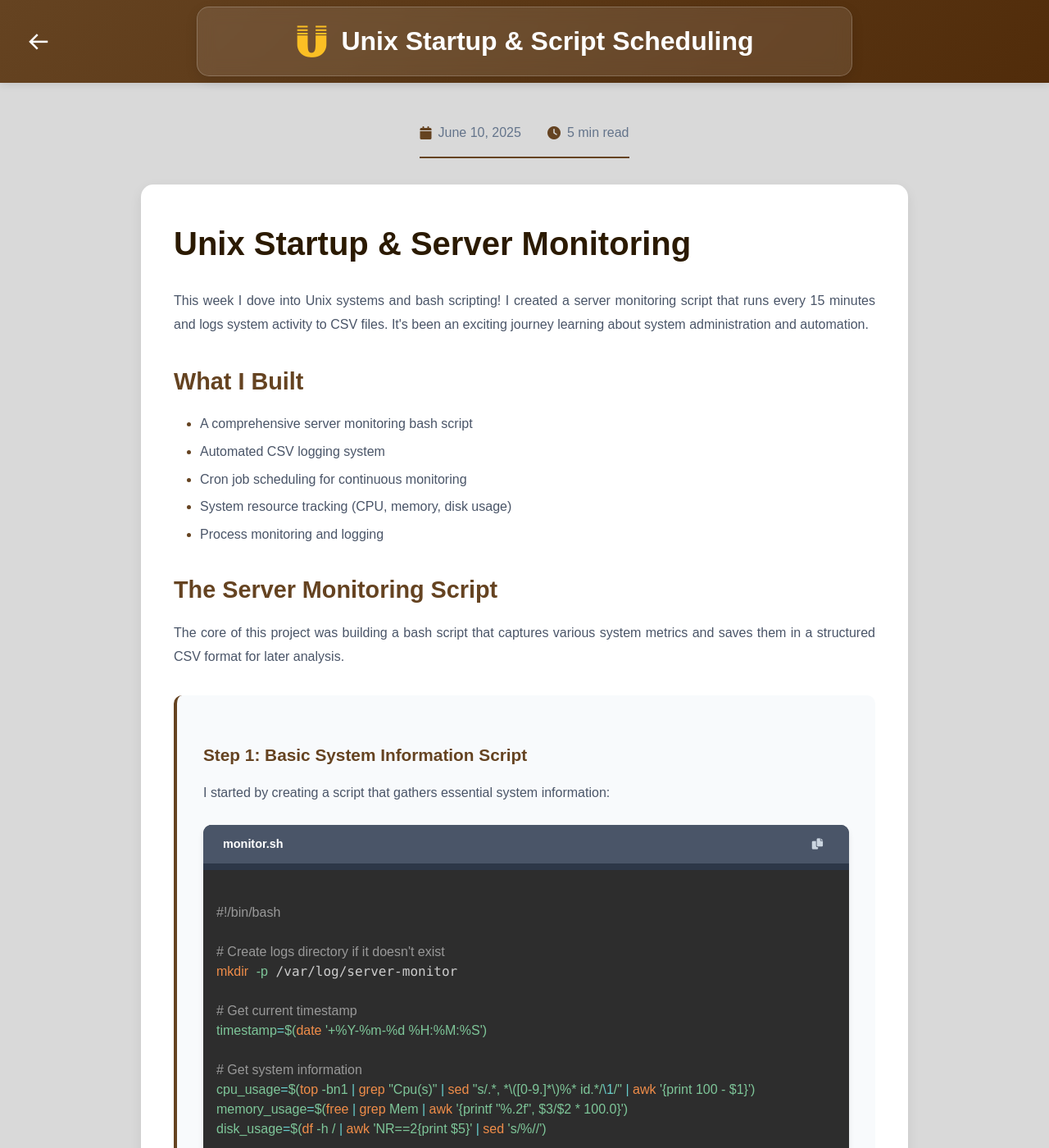
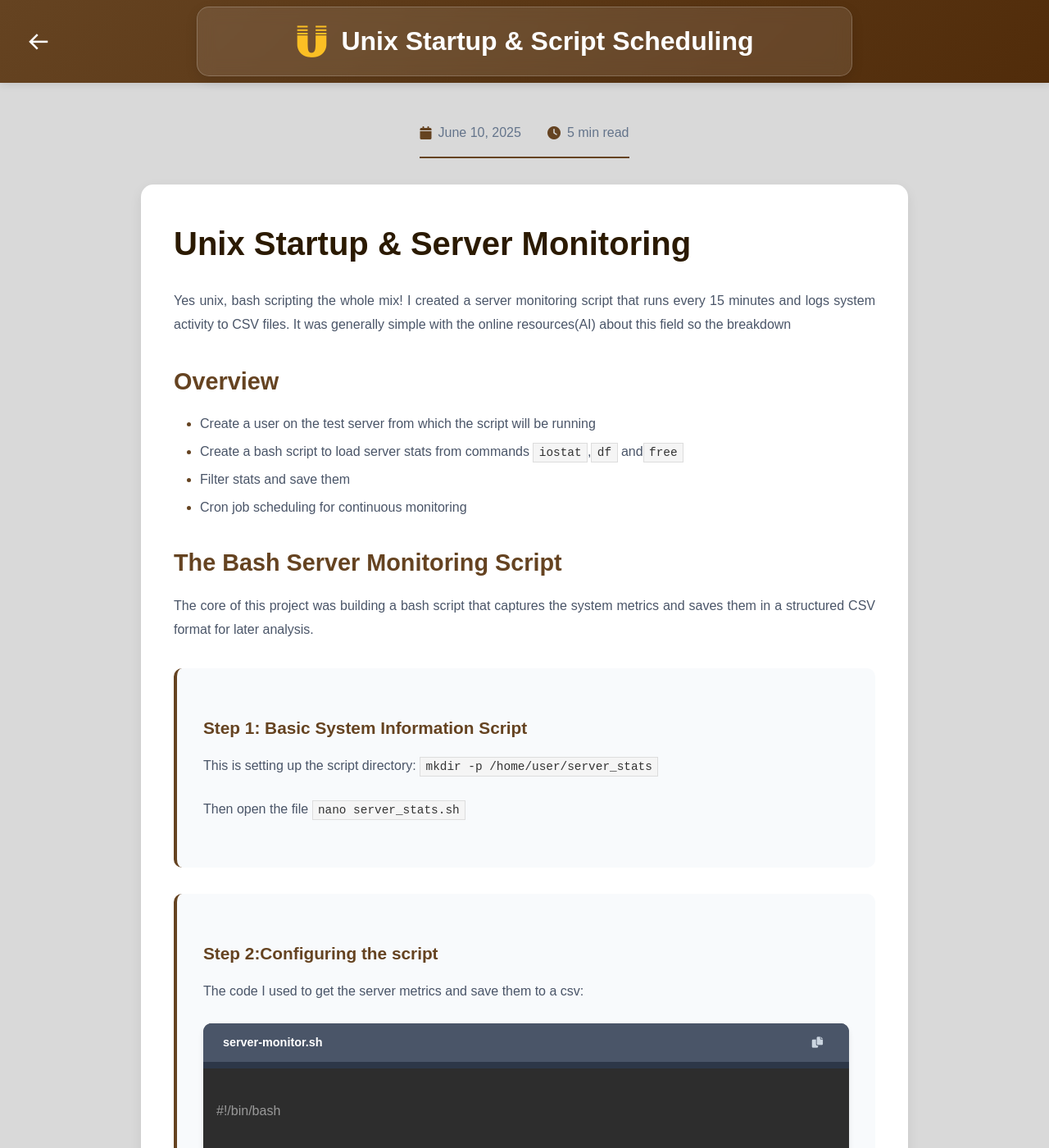
Before and after one commit to BarakaM10/BarakaM10.github.io, a Jekyll site: the page docs/blog2.html, which Jekyll copies as it is, in a window 1280 px wide and 1400 px high. Shown: the whole window at 82% size. Built offline with Jekyll 4.4.1, drawn with Linux system fonts in a browser that asks for light colours; nearby versions of some CDN libraries; some of the changed text lies outside the part shown.

Commit message:
finished blog 2

```diff
--- a/docs/blog2.html
+++ b/docs/blog2.html
@@ -37,27 +37,32 @@
             <div class="description">
                 <h2>Unix Startup & Server Monitoring</h2>
 
-                <p>This week I dove into Unix systems and bash scripting! I created a server monitoring script that runs every 15 minutes and logs system activity to CSV files. It's been an exciting journey learning about system administration and automation.</p>
+                <p>Yes unix, bash scripting the whole mix! I created a server monitoring script that runs every 15 minutes and logs system activity to CSV files. It was generally simple with the online resources(AI) about this field so the breakdown</p>
 
-                <h3>What I Built</h3>
+                <h3>Overview</h3>
                 <ul>
-                    <li>A comprehensive server monitoring bash script</li>
-                    <li>Automated CSV logging system</li>
+                    <li>Create a user on the test server from which the script will be running</li>
+                    <li>Create a bash script to load server stats from commands <code>iostat</code>,<code>df</code> and<code>free</code></li>
+                    <li>Filter stats and save them</li>
                     <li>Cron job scheduling for continuous monitoring</li>
-                    <li>System resource tracking (CPU, memory, disk usage)</li>
-                    <li>Process monitoring and logging</li>
                 </ul>
 
-                <h3>The Server Monitoring Script</h3>
-                <p>The core of this project was building a bash script that captures various system metrics and saves them in a structured CSV format for later analysis.</p>
+                <h3>The Bash Server Monitoring Script</h3>
+                <p>The core of this project was building a bash script that captures the system metrics and saves them in a structured CSV format for later analysis.</p>
 
                 <div class="step">
                     <h4>Step 1: Basic System Information Script</h4>
-                    <p>I started by creating a script that gathers essential system information:</p>
+                    <p>This is setting up the script directory: <code>mkdir -p /home/user/server_stats</code></p>
+                    <p>Then open the file <code>nano server_stats.sh</code></p>
+                </div>
+
+                <div class="step">
+                    <h4>Step 2:Configuring the script</h4>
+                    <p>The code I used to get the server metrics and save them to a csv:</p>
 
                     <div class="code-block">
                         <div class="code-header">
-                            <span>monitor.sh</span>
+                            <span>server-monitor.sh</span>
                             <button class="copy-btn" onclick="copyCode(this)">
                                 <i class="fas fa-copy"></i>
                             </button>
@@ -66,63 +71,49 @@
                             <code class="language-bash">
 #!/bin/bash
 
-# Create logs directory if it doesn't exist
-mkdir -p /var/log/server-monitor
 
-# Get current timestamp
-timestamp=$(date '+%Y-%m-%d %H:%M:%S')
+DATE=$(date +%Y%m%d)
+SCRIPT_PATH=$(realpath "$0")
+SCRIPT_DIR=$(dirname "$SCRIPT_PATH")
+mkdir -p "$SCRIPT_DIR/logs"
+ERRFILE="$SCRIPT_DIR/logs/server-monitor-$DATE-error.log"
 
-# Get system information
-cpu_usage=$(top -bn1 | grep "Cpu(s)" | sed "s/.*, *\([0-9.]*\)%* id.*/\1/" | awk '{print 100 - $1}')
-memory_usage=$(free | grep Mem | awk '{printf "%.2f", $3/$2 * 100.0}')
-disk_usage=$(df -h / | awk 'NR==2{print $5}' | sed 's/%//')
+#files for saving server statistics
+MEMORY_FILE="$SCRIPT_DIR/logs/memory-metrics-$DATE.csv"
+DISK_FILE="$SCRIPT_DIR/logs/disk-usage-metrics-$DATE.csv"
+IO_FILE="$SCRIPT_DIR/logs/io-metrics-$DATE.csv"
+CURRENT_TIMESTAMP=$(date +'%Y-%m-%d %H:%M:%S')
 
-# Log to CSV
-echo "$timestamp,$cpu_usage,$memory_usage,$disk_usage" >> /var/log/server-monitor/system_stats.csv
-                            </code>
-                        </pre>
-                    </div>
-                </div>
+#create headers for the files
+[[ ! -f "$MEMORY_FILE" ]] && echo "Time,Total_Memory,Memory_Used" > $MEMORY_FILE
+[[ ! -f "$DISK_FILE" ]] && echo "Time,Device,Size,Available,Usage" > $DISK_FILE
+[[ ! -f "$IO_FILE" ]] && echo "Time,Io_wait,Idle,TPS,KBW" > $IO_FILE
 
-                <div class="step">
-                    <h4>Step 2: Enhanced Monitoring with Process Tracking</h4>
-                    <p>I expanded the script to include process monitoring and network statistics:</p>
+#saving memory stats
+## LOG FILES
+MEMORY_STATS=$(free -h | grep "Mem:" 2>> "$ERRFILE")
+MEM_TOTAL=$(echo $MEMORY_STATS | awk '{print $2}' 2>> "$ERRFILE")
+MEM_USED=$(echo $MEMORY_STATS | awk '{print $3}' 2>> "$ERRFILE")
+echo "$(date +'%d/%m/%Y %H:%M:%S'),$MEM_TOTAL,$MEM_USED" >> "$MEMORY_FILE"
 
-                    <div class="code-block">
-                        <div class="code-header">
-                            <span>enhanced_monitor.sh</span>
-                            <button class="copy-btn" onclick="copyCode(this)">
-                                <i class="fas fa-copy"></i>
-                            </button>
-                        </div>
-                        <pre>
-                            <code class="language-bash">
-#!/bin/bash
+#Saving disk usage stats
+#LOG FILES
+df -h | grep -E "^/dev/" | while read specs; do
+    DEVICE=$(echo $specs | awk '{print $1}' 2>> "$ERRFILE")
+    SIZE=$(echo $specs | awk '{print $2}' 2>> "$ERRFILE")
+    AVAIL=$(echo $specs | awk '{print $4}' 2>> "$ERRFILE")
+    USE=$(echo $specs | awk '{print $5}' | sed 's/%//' 2>> "$ERRFILE")
+    echo "$(date +'%d/%m/%Y %H:%M:%S'),$DEVICE,$SIZE,$AVAIL,$USE" >> "$DISK_FILE"
+done 2>> "$ERRFILE"
 
-LOG_DIR="/var/log/server-monitor"
-mkdir -p $LOG_DIR
 
-timestamp=$(date '+%Y-%m-%d %H:%M:%S')
+#Saving IO stats
+IOWAIT=$(iostat -c | awk '/avg-cpu:/{getline; print $4}' 2>> "$ERRFILE" )
+IDLE=$(iostat -c | awk '/avg-cpu:/{getline; print $6}' 2>> "$ERRFILE" )
+TPS=$(iostat -d | awk '/^sda/{print $2}' 2>> "ERRFILE" )
+KBW=$(iostat -d | awk '/^sda/{print $4}' 2>> "ERRFILE" )
+echo "$(date +'%d/%m/%Y %H:%M:%S'),$IOWAIT,$IDLE,$TPS,$KBW" >> "$IO_FILE"
 
-# System metrics
-cpu_usage=$(top -bn1 | grep "Cpu(s)" | sed "s/.*, *\([0-9.]*\)%* id.*/\1/" | awk '{print 100 - $1}')
-memory_usage=$(free | grep Mem | awk '{printf "%.2f", $3/$2 * 100.0}')
-disk_usage=$(df -h / | awk 'NR==2{print $5}' | sed 's/%//')
-load_average=$(uptime | awk -F'load average:' '{print $2}' | cut -d, -f1 | sed 's/^ *//')
-
-# Process count
-process_count=$(ps aux | wc -l)
-
-# Network connections
-network_connections=$(netstat -an | grep ESTABLISHED | wc -l)
-
-# Log system stats
-echo "$timestamp,$cpu_usage,$memory_usage,$disk_usage,$load_average,$process_count,$network_connections" >> $LOG_DIR/system_stats.csv
-
-# Log top processes
-echo "=== Top Processes at $timestamp ===" >> $LOG_DIR/processes.log
-ps aux --sort=-%cpu | head -10 >> $LOG_DIR/processes.log
-echo "" >> $LOG_DIR/processes.log
                             </code>
                         </pre>
                     </div>
@@ -131,6 +122,7 @@
                 <div class="step">
                     <h4>Step 3: Setting Up Cron Job</h4>
                     <p>To run the script every 15 minutes, I configured a cron job:</p>
+                    <p>To edit the crontab run <code>crontab -e</code></p>
 
                     <div class="code-block">
                         <div class="code-header">
@@ -141,61 +133,32 @@
                         </div>
                         <pre>
                             <code class="language-bash">
-# Edit crontab
-crontab -e
+# Add this line to run every 15 minutes
+*/15 * * * * /home/user/server_stats/server_stats.sh
 
-# Add this line to run every 15 minutes
-*/15 * * * * /path/to/enhanced_monitor.sh
-
-# Check if cron job is active
-crontab -l
-
-# View cron logs
-tail -f /var/log/cron
                             </code>
                         </pre>
                     </div>
+                    then run <code>chmod +x server_stats.sh</code> to make the script executable
                 </div>
 
-                <div class="step">
-                    <h4>Step 4: CSV Header Setup</h4>
-                    <p>I created a setup script to initialize the CSV files with proper headers:</p>
-
-                    <div class="code-block">
-                        <div class="code-header">
-                            <span>setup_monitoring.sh</span>
-                            <button class="copy-btn" onclick="copyCode(this)">
-                                <i class="fas fa-copy"></i>
-                            </button>
-                        </div>
-                        <pre>
-                            <code class="language-bash">
-#!/bin/bash
-
-LOG_DIR="/var/log/server-monitor"
-mkdir -p $LOG_DIR
-
-# Create CSV with headers if it doesn't exist
-if [ ! -f "$LOG_DIR/system_stats.csv" ]; then
-    echo "timestamp,cpu_usage,memory_usage,disk_usage,load_average,process_count,network_connections" > $LOG_DIR/system_stats.csv
-fi
-
-# Set permissions
-chmod 755 /path/to/enhanced_monitor.sh
-chmod 644 $LOG_DIR/system_stats.csv
-
-echo "Monitoring setup complete!"
-                            </code>
-                        </pre>
-                    </div>
-                </div>
-
-                <h3>Key Unix Concepts Learned</h3>
+                <h3>Lessons </h3>
                 <div class="learning-points">
                     <div class="point">
                         <div>
                             <h4>Cron Jobs</h4>
-                            <p>Learned how to schedule tasks using crontab. The syntax */15 * * * * runs a job every 15 minutes.</p>
+                            <p>Learned how to schedule tasks using crontab. The syntax */15 * * * * runs a job every 15 minutes.</p><br>
+                            <p>Cron uses five fields to schedule tasks: minute, hour, day of month, month, and day of week.
+                                <ul>
+                                <li>Asterisks (`*`) mean "every" value.</li>
+                                <li>For example, `*/15 * * * *` runs every 15 minutes.</li>
+                                <li>`0 * * * *` runs at the start of every hour.</li>
+                                <li>`0 0 * * *` runs daily at midnight.</li>
+                                <li>You can set ranges like `9-17` (9 AM to 5 PM), lists like `1,15` (1st and 15th), or steps like `*/30` (every 30 minutes).</li>
+                                <li>Full examples: `0 9 * * *` runs daily at 9 AM, `0 0 1 * *` runs monthly on the 1st, and `0 0 * * 0` runs every Sunday.</li></p>
+                                </ul>
+
+
                         </div>
                     </div>
                     <div class="point">
@@ -208,33 +171,14 @@
                         <div>
                             <h4>Text Processing</h4>
                             <p>Used awk, sed, and grep extensively for parsing command outputs and formatting data.</p>
-                        </div>
-                    </div>
-                    <div class="point">
-                        <div>
-                            <h4>File Permissions</h4>
-                            <p>Learned about chmod and file permissions, crucial for script execution and log file management.</p>
+                            <ul>
+                                <li>grep searches for matching patterns in text.</li>
+                                <li>sed finds and replaces text, delete lines, or modify content in-place.</li>
+                                <li>awk extracts fields, performs calculations, and format text based on rules.</li>
+                            </ul>
                         </div>
                     </div>
                 </div>
-
-                <h3>Challenges Faced</h3>
-                <p>The biggest challenge was understanding the different output formats of various Unix commands and parsing them correctly. Each command has its own quirks:</p>
-                <ul>
-                    <li><strong>top command:</strong> Had to use -bn1 flag for batch mode to get single snapshot</li>
-                    <li><strong>free command:</strong> Memory calculation required understanding the relationship between total, used, and available memory</li>
-                    <li><strong>df command:</strong> Needed to extract just the percentage value from the output</li>
-                    <li><strong>File permissions:</strong> Initially had issues with cron not being able to execute the script due to permission problems</li>
-                </ul>
-
-                <h3>Results</h3>
-                <p>After running for a few days, the monitoring system successfully captured:</p>
-                <ul>
-                    <li>Over 200 data points of system metrics</li>
-                    <li>Detailed process logs showing resource usage patterns</li>
-                    <li>Network connection tracking over time</li>
-                    <li>System load patterns during different hours</li>
-                </ul>
 
                 <h3>Next Steps</h3>
                 <p>This monitoring foundation sets me up for the next phase of the project:</p>
@@ -242,7 +186,6 @@
                     <li>Integrate with PostgreSQL database for better data management</li>
                     <li>Add email alerts for system threshold breaches</li>
                     <li>Create a web dashboard for real-time monitoring</li>
-                    <li>Implement log rotation to prevent disk space issues</li>
                 </ul>
             </div>
         </div>
--- a/docs/css/entries.css
+++ b/docs/css/entries.css
@@ -232,6 +232,11 @@
     margin: 2rem 0;
 }
 
+.learning-points li::marker {
+    color: #38a169;
+}
+
+
 .point {
     display: flex;
     gap: 1rem;
--- a/docs/js/blog.js
+++ b/docs/js/blog.js
@@ -23,7 +23,9 @@
 const blogPosts = [
     'blog1.html',
     'blog2.html',
-    'blog3.html'
+    'blog3.html',
+    'blog4.html',
+    'blog5.html'
 ];
 
 // Navigation function
```
